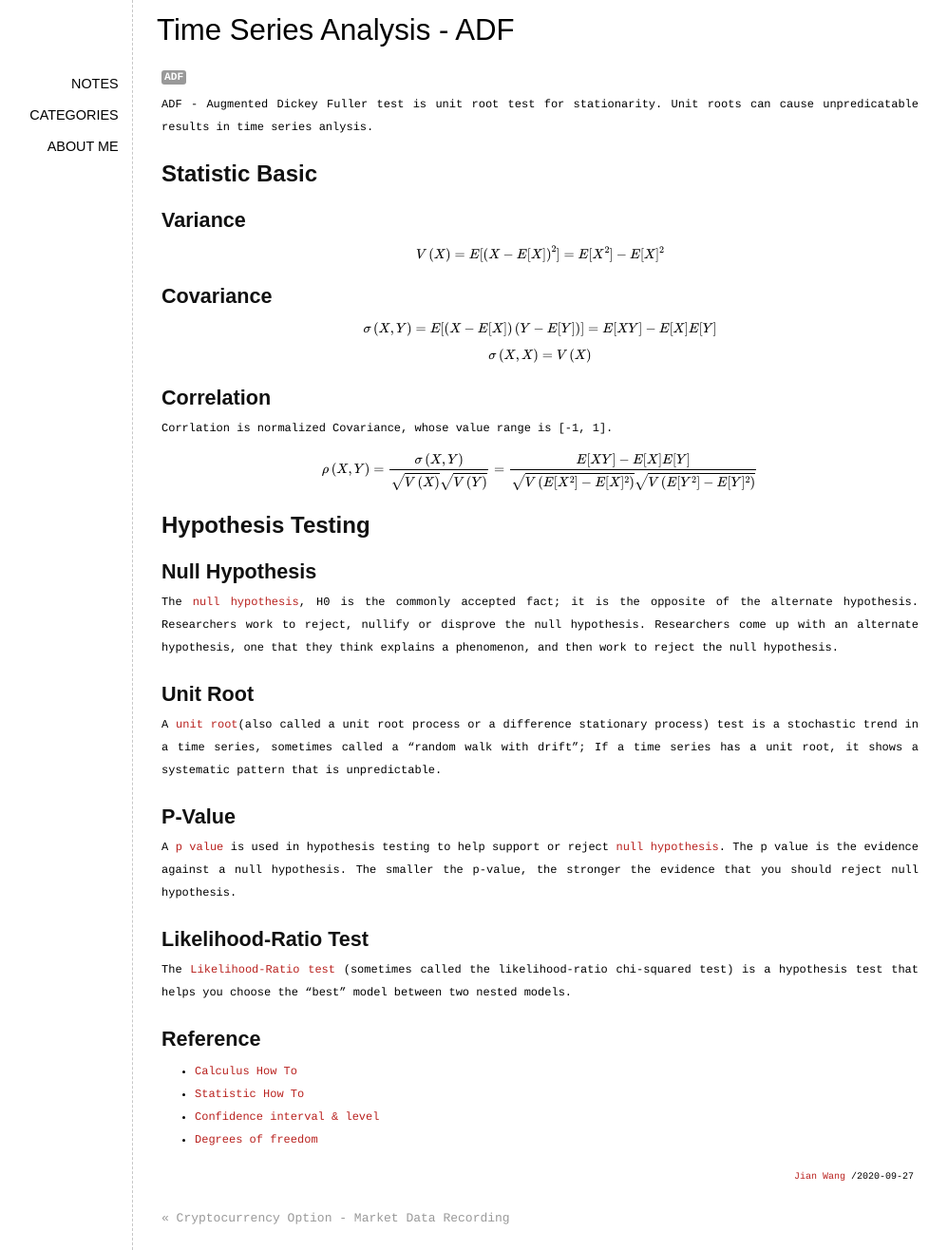
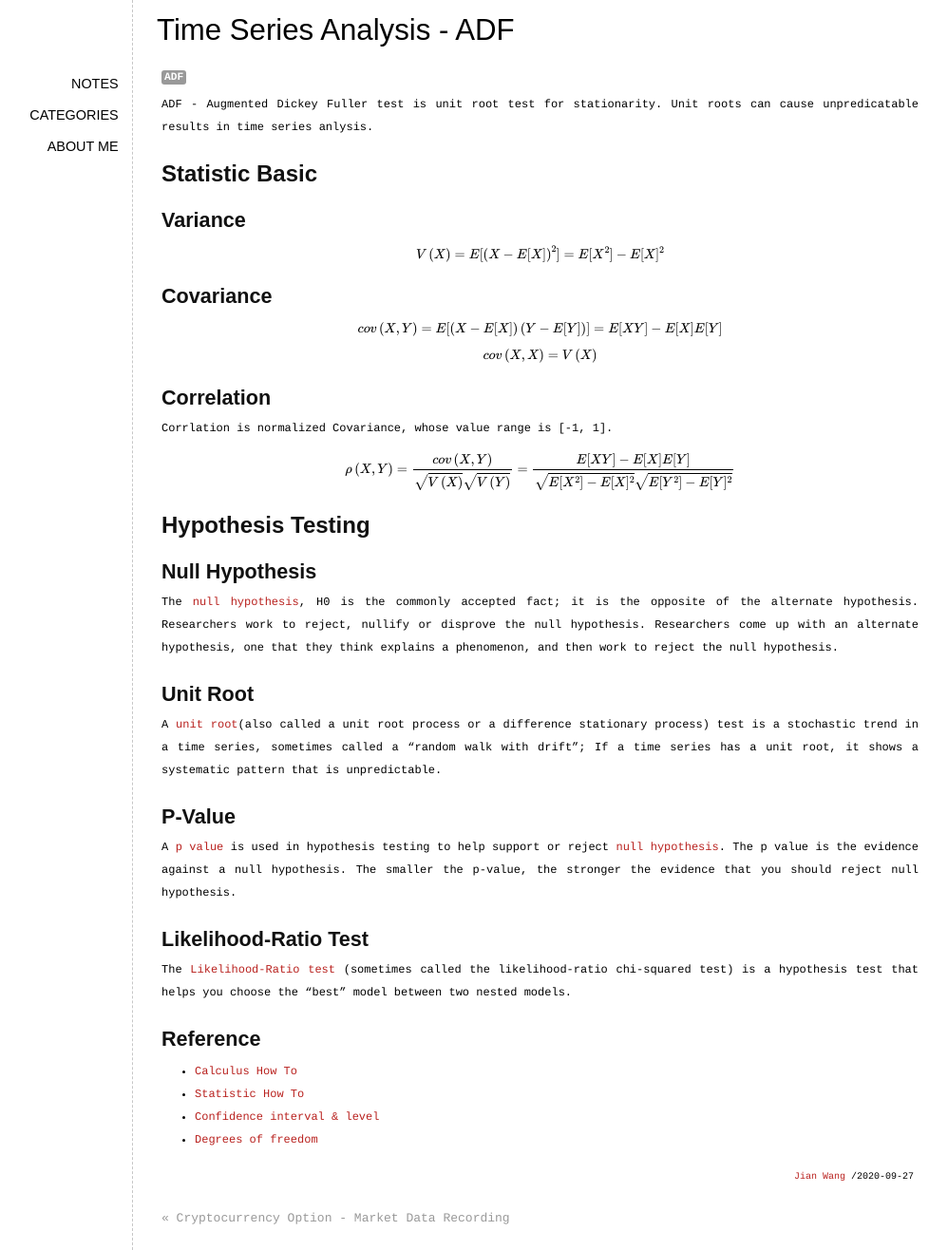
Before and after one commit to elan2wang/note, a Jekyll site: the page built from _posts/2020-09-27-time-series-analysis-adf.md, in a window 1280 px wide. Shown: the whole page at 95% size, without its empty margins (111-1109 px from the left). Built offline with Jekyll 4.4.1, drawn with Linux system fonts in a browser that asks for light colours; formulas are drawn with MathJax 3; comment, search, counter and statistics services are not loaded.

Commit message:
update post

```diff
--- a/_posts/2020-09-27-time-series-analysis-adf.md
+++ b/_posts/2020-09-27-time-series-analysis-adf.md
@@ -15,16 +15,16 @@ V\left(X\right) = E[\left(X - E[X]\right)^2] = E[X^2] - E[X]^2
 
 ### Covariance
 \\[
-\sigma\left(X, Y\right) = E[\left(X - E[X] \right)\left(Y - E[Y]\right)] = E[XY] - E[X]E[Y]
+cov\left(X, Y\right) = E[\left(X - E[X] \right)\left(Y - E[Y]\right)] = E[XY] - E[X]E[Y]
 \\]
 \\[
-\sigma\left(X, X\right) = V\left(X\right)
+cov\left(X, X\right) = V\left(X\right)
 \\]
 
 ### Correlation
 Corrlation is normalized Covariance, whose value range is [-1, 1].
 \\[
-\rho\left(X, Y\right) = \frac{\sigma\left(X, Y\right)}{\sqrt{V\left(X\right)}\sqrt{V\left(Y\right)}} = \frac{E[XY] - E[X]E[Y]}{\sqrt{V\left(E[X^2] - E[X]^2\right)}\sqrt{V\left(E[Y^2] - E[Y]^2\right)}}
+\rho\left(X, Y\right) = \frac{cov\left(X, Y\right)}{\sqrt{V\left(X\right)}\sqrt{V\left(Y\right)}} = \frac{E[XY] - E[X]E[Y]}{\sqrt{E[X^2] - E[X]^2}\sqrt{E[Y^2] - E[Y]^2}}
 \\]
 
 ## Hypothesis Testing
```
